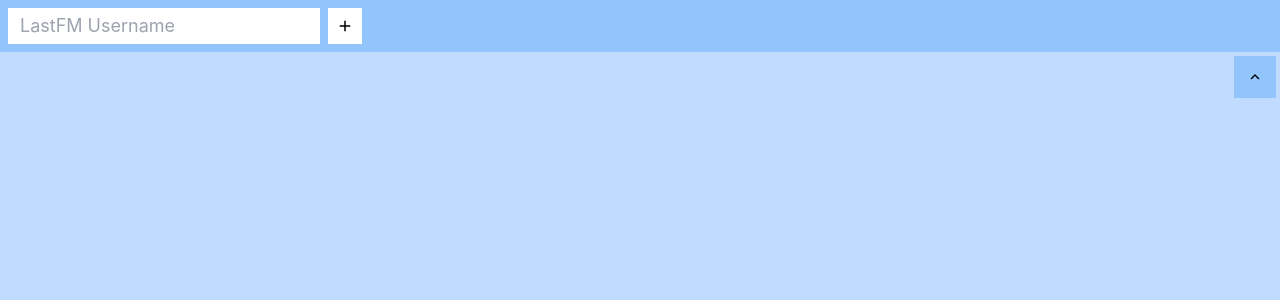
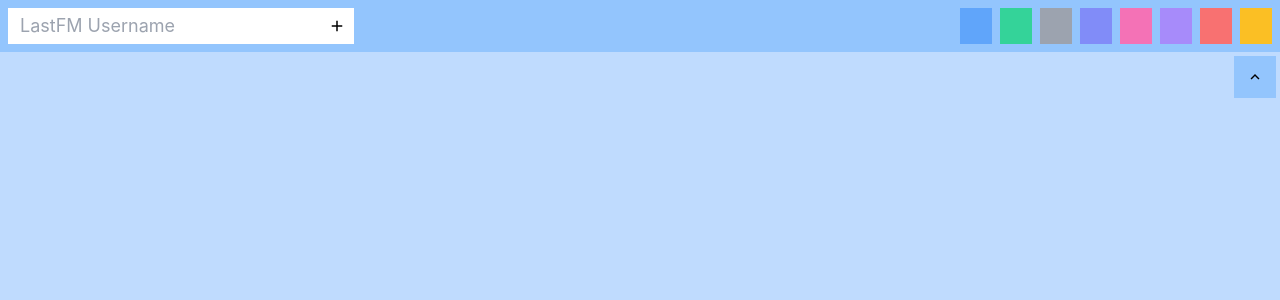
Before and after one commit to Niikolajj/lastFMDashboard, a React (Create React App) app: page / in a window 1280 px wide. Shown: the top 300 px of the page. Built offline with nearby package versions, Linux system fonts and the light colour scheme.

Commit message:
fix theming style

```diff
--- a/src/components/Navbar/Settings.tsx
+++ b/src/components/Navbar/Settings.tsx
@@ -9,7 +9,7 @@ const Settings: React.FC = () => {
     return <div>Error</div>;
   }
   return (
-    <div className="flex self-end">
+    <div className="flex ml-auto">
       {Object.keys(ThemeColours)
         .filter((key) => !isNaN(+key))
         .map((colour) => (
--- a/src/components/Navbar/index.tsx
+++ b/src/components/Navbar/index.tsx
@@ -28,7 +28,7 @@ const Navbar: React.FC = () => {
   };
   return (
     <div className={'p-2 bg-' + ThemeColours[state.themeColour] + '-300 content-center'}>
-      <span className="text-lg flex space-x-2">
+      <span className="text-lg flex">
         <input
           placeholder="LastFM Username"
           className="bg-transparent bg-white py-1 px-3"
```
